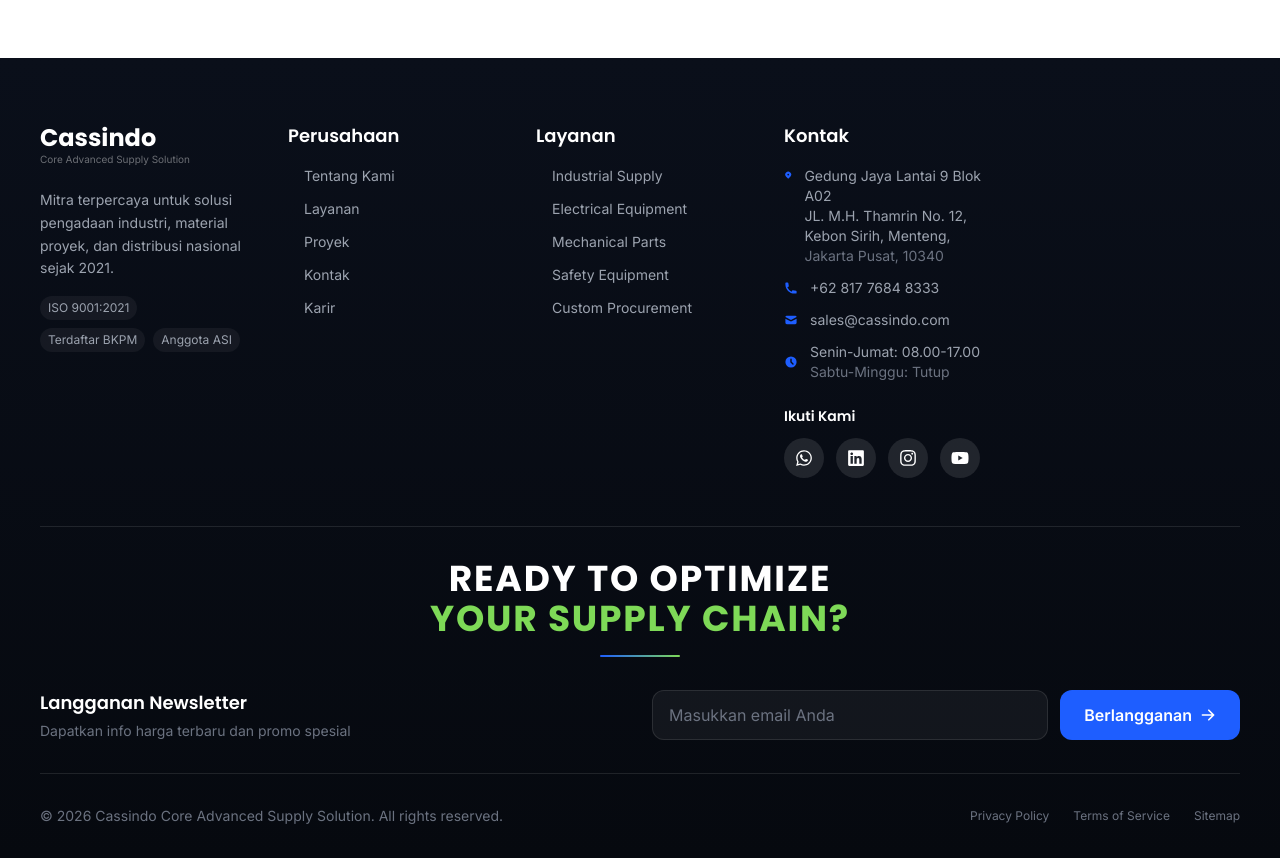
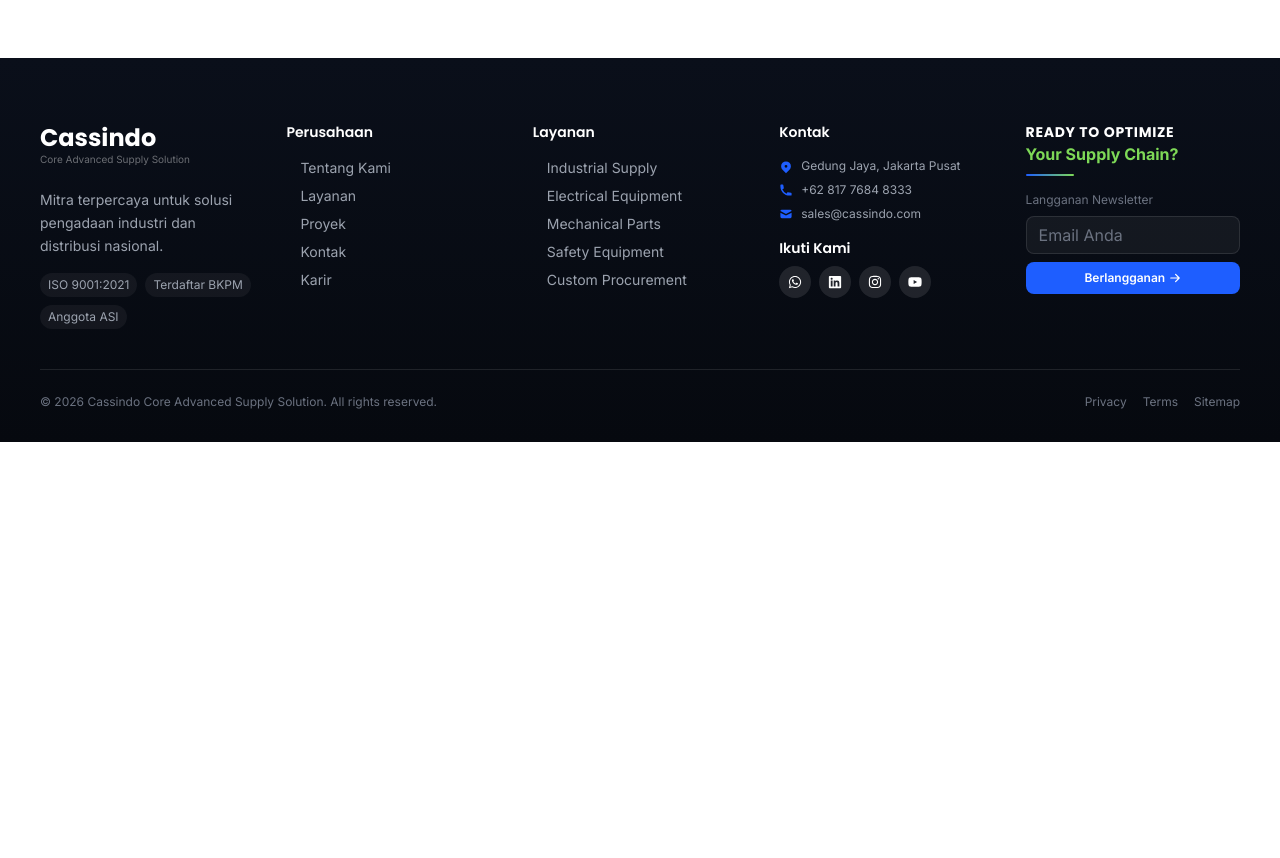
Before and after one commit to herlan-syihabudin/CASSINDO, a Next.js app: page /faq in a window 1280 px wide. Shown: the part 1060-1918 px from the top of the page. After the commit the page ends 1502 px from the top, so only its background shows below. Built offline with nearby package versions, Linux system fonts and the light colour scheme.

Commit message:
Refactor Footer component layout and styles

```diff
--- a/src/components/Footer.tsx
+++ b/src/components/Footer.tsx
@@ -52,134 +52,87 @@ export default function Footer() {
     { icon: FaLinkedin, href: 'https://linkedin.com/company/cassindo', label: 'LinkedIn', color: '#0077B5' },
     { icon: FaInstagram, href: 'https://instagram.com/cassindo', label: 'Instagram', color: '#E4405F' },
     { icon: FaYoutube, href: 'https://youtube.com/c/cassindo', label: 'YouTube', color: '#FF0000' },
-    // TikTok dihapus
   ]
 
   return (
     <footer className="bg-gradient-to-b from-[#0A0F1A] to-[#06090F] text-gray-400">
-      {/* Main Footer */}
       <div className="container-custom pt-16 pb-8">
-        <div className="grid md:grid-cols-2 lg:grid-cols-5 gap-10 mb-12">
+        {/* Main Footer Grid - 5 kolom */}
+        <div className="grid md:grid-cols-2 lg:grid-cols-5 gap-8 mb-10">
 
-          {/* Company Info - Logo tanpa CSS (sama dengan navbar) */}
-          <div className="lg:col-span-1.5">
-            <motion.div
-              initial={{ opacity: 0, y: 20 }}
-              whileInView={{ opacity: 1, y: 0 }}
-              transition={{ duration: 0.5 }}
-              viewport={{ once: true }}
-              className="mb-6"
-            >
-              <Link href="/" className="flex flex-col gap-0 group">
-                <div>
+          {/* Kolom 1: Company Info */}
+          <div className="lg:col-span-1">
+            <Link href="/" className="flex flex-col gap-0 group mb-4">
               <span className="font-poppins font-bold text-2xl text-white group-hover:text-accent transition-colors">
                 Cassindo
               </span>
               <p className="text-[10px] text-white/40 -mt-0.5">
                 Core Advanced Supply Solution
               </p>
-                </div>
-                {/* Underline animation */}
               <span className="block h-0.5 bg-accent transition-all duration-300 scale-x-0 group-hover:scale-x-100 origin-left mt-1" style={{ width: '100%' }} />
             </Link>
-              <p className="text-sm leading-relaxed text-gray-400 mt-4 mb-4">
-                Mitra terpercaya untuk solusi pengadaan industri, material proyek,
-                dan distribusi nasional sejak 2021.
+            <p className="text-sm leading-relaxed text-gray-400 mb-4">
+              Mitra terpercaya untuk solusi pengadaan industri dan distribusi nasional.
             </p>
-
-              {/* Trust Badges */}
-              <div className="flex flex-wrap gap-2 mt-4">
+            <div className="flex flex-wrap gap-2">
               <span className="text-xs bg-white/5 px-2 py-1 rounded-full">ISO 9001:2021</span>
               <span className="text-xs bg-white/5 px-2 py-1 rounded-full">Terdaftar BKPM</span>
               <span className="text-xs bg-white/5 px-2 py-1 rounded-full">Anggota ASI</span>
             </div>
-            </motion.div>
           </div>
 
-          {/* Perusahaan Links */}
-          <motion.div
-            initial={{ opacity: 0, y: 20 }}
-            whileInView={{ opacity: 1, y: 0 }}
-            transition={{ duration: 0.5, delay: 0.1 }}
-            viewport={{ once: true }}
-          >
-            <h4 className="text-white font-semibold mb-4 text-lg">Perusahaan</h4>
-            <ul className="space-y-3 text-sm">
+          {/* Kolom 2: Perusahaan */}
+          <div>
+            <h4 className="text-white font-semibold mb-4 text-sm">Perusahaan</h4>
+            <ul className="space-y-2 text-sm">
               {footerLinks.perusahaan.map((link) => (
                 <li key={link.href}>
-                  <Link
-                    href={link.href}
-                    className="hover:text-primary transition-all duration-300 hover:translate-x-1 inline-flex items-center gap-1 group"
-                  >
-                    <HiArrowRight className="opacity-0 group-hover:opacity-100 text-xs transition" />
+                  <Link href={link.href} className="hover:text-primary transition-all duration-300 hover:translate-x-1 inline-flex items-center gap-1 group text-gray-400 hover:text-primary">
+                    <HiArrowRight className="opacity-0 group-hover:opacity-100 text-[10px] transition" />
                     {link.label}
                   </Link>
                 </li>
               ))}
             </ul>
-          </motion.div>
+          </div>
 
-          {/* Layanan Links */}
-          <motion.div
-            initial={{ opacity: 0, y: 20 }}
-            whileInView={{ opacity: 1, y: 0 }}
-            transition={{ duration: 0.5, delay: 0.2 }}
-            viewport={{ once: true }}
-          >
-            <h4 className="text-white font-semibold mb-4 text-lg">Layanan</h4>
-            <ul className="space-y-3 text-sm">
+          {/* Kolom 3: Layanan */}
+          <div>
+            <h4 className="text-white font-semibold mb-4 text-sm">Layanan</h4>
+            <ul className="space-y-2 text-sm">
               {footerLinks.layanan.slice(0, 5).map((link) => (
                 <li key={link.href}>
-                  <Link
-                    href={link.href}
-                    className="hover:text-primary transition-all duration-300 hover:translate-x-1 inline-flex items-center gap-1 group"
-                  >
-                    <HiArrowRight className="opacity-0 group-hover:opacity-100 text-xs transition" />
+                  <Link href={link.href} className="hover:text-primary transition-all duration-300 hover:translate-x-1 inline-flex items-center gap-1 group text-gray-400 hover:text-primary">
+                    <HiArrowRight className="opacity-0 group-hover:opacity-100 text-[10px] transition" />
                     {link.label}
                   </Link>
                 </li>
               ))}
             </ul>
-          </motion.div>
+          </div>
 
-          {/* Kontak & Social */}
-          <motion.div
-            initial={{ opacity: 0, y: 20 }}
-            whileInView={{ opacity: 1, y: 0 }}
-            transition={{ duration: 0.5, delay: 0.3 }}
-            viewport={{ once: true }}
-          >
-            <h4 className="text-white font-semibold mb-4 text-lg">Kontak</h4>
-            <div className="space-y-3 text-sm">
-              <div className="flex items-start gap-3 group">
-                <HiLocationMarker className="text-primary mt-0.5 group-hover:scale-110 transition" />
+          {/* Kolom 4: Kontak & Social */}
           <div>
-                  <p>Gedung Jaya Lantai 9 Blok A02</p>
-                  <p>JL. M.H. Thamrin No. 12, Kebon Sirih, Menteng,</p>
-                  <p className="text-gray-500">Jakarta Pusat, 10340</p>
+            <h4 className="text-white font-semibold mb-4 text-sm">Kontak</h4>
+            <div className="space-y-2 text-sm">
+              <div className="flex items-start gap-2 group">
+                <HiLocationMarker className="text-primary text-sm mt-0.5" />
+                <p className="text-gray-400 text-xs">Gedung Jaya, Jakarta Pusat</p>
               </div>
+              <div className="flex items-center gap-2 group">
+                <HiPhone className="text-primary text-sm" />
+                <a href="tel:+6281776848333" className="text-gray-400 hover:text-primary text-xs">+62 817 7684 8333</a>
               </div>
-              <div className="flex items-center gap-3 group">
-                <HiPhone className="text-primary group-hover:rotate-12 transition" />
-                <a href="tel:+6281776848333" className="hover:text-primary transition">+62 817 7684 8333</a>
-              </div>
-              <div className="flex items-center gap-3 group">
-                <HiMail className="text-primary group-hover:-translate-y-0.5 transition" />
-                <a href="mailto:sales@cassindo.com" className="hover:text-primary transition">sales@cassindo.com</a>
-              </div>
-              <div className="flex items-center gap-3 group">
-                <HiClock className="text-primary" />
-                <div>
-                  <p>Senin-Jumat: 08.00-17.00</p>
-                  <p className="text-gray-500">Sabtu-Minggu: Tutup</p>
-                </div>
+              <div className="flex items-center gap-2 group">
+                <HiMail className="text-primary text-sm" />
+                <a href="mailto:sales@cassindo.com" className="text-gray-400 hover:text-primary text-xs">sales@cassindo.com</a>
               </div>
             </div>
 
             {/* Social Media */}
-            <div className="mt-6">
-              <h4 className="text-white font-semibold mb-3 text-sm">Ikuti Kami</h4>
-              <div className="flex gap-3">
+            <div className="mt-4">
+              <h4 className="text-white font-semibold mb-2 text-sm">Ikuti Kami</h4>
+              <div className="flex gap-2">
                 {socialLinks.map((social) => (
                   <motion.a
                     key={social.label}
@@ -187,95 +140,74 @@ export default function Footer() {
                     target="_blank"
                     rel="noopener noreferrer"
                     aria-label={social.label}
-                    whileHover={{ y: -3, scale: 1.1 }}
+                    whileHover={{ y: -2, scale: 1.05 }}
                     whileTap={{ scale: 0.95 }}
-                    className="w-10 h-10 bg-white/10 rounded-full flex items-center justify-center hover:shadow-lg transition-all duration-300"
-                    onMouseEnter={(e) => {
-                      e.currentTarget.style.backgroundColor = social.color
-                    }}
-                    onMouseLeave={(e) => {
-                      e.currentTarget.style.backgroundColor = ''
-                    }}
+                    className="w-8 h-8 bg-white/10 rounded-full flex items-center justify-center hover:shadow-lg transition-all duration-300"
+                    onMouseEnter={(e) => { e.currentTarget.style.backgroundColor = social.color }}
+                    onMouseLeave={(e) => { e.currentTarget.style.backgroundColor = '' }}
                   >
-                    <social.icon className="text-white text-lg" />
+                    <social.icon className="text-white text-sm" />
                   </motion.a>
                 ))}
               </div>
             </div>
-          </motion.div>
           </div>
 
-        {/* Newsletter Section - Dengan Tagline Premium */}
-        <motion.div
-          initial={{ opacity: 0, y: 20 }}
-          whileInView={{ opacity: 1, y: 0 }}
-          transition={{ duration: 0.5, delay: 0.4 }}
-          viewport={{ once: true }}
-          className="border-t border-white/10 pt-8 mb-8"
-        >
-          {/* Tagline Premium - Kontras */}
-          <div className="text-center mb-8">
-            <h3 className="text-2xl md:text-3xl lg:text-4xl font-bold text-white uppercase tracking-wider">
+          {/* Kolom 5: Tagline + Newsletter (SEJAJAR dengan Ikuti Kami) */}
+          <div>
+            {/* Tagline Premium */}
+            <div className="mb-4">
+              <h3 className="text-white font-bold text-sm uppercase tracking-wider">
                 Ready to Optimize
-              <span className="text-accent block"> Your Supply Chain?</span>
               </h3>
-            <div className="w-20 h-0.5 bg-gradient-to-r from-primary to-accent mx-auto mt-4 rounded-full" />
+              <p className="text-accent font-bold text-base">
+                Your Supply Chain?
+              </p>
+              <div className="w-12 h-0.5 bg-gradient-to-r from-primary to-accent mt-2 rounded-full" />
             </div>
 
-          <div className="grid md:grid-cols-2 gap-6 items-center">
-            <div>
-              <h4 className="text-white font-semibold text-lg mb-1">Langganan Newsletter</h4>
-              <p className="text-gray-500 text-sm">Dapatkan info harga terbaru dan promo spesial</p>
-            </div>
-            <form onSubmit={handleSubscribe} className="flex flex-col sm:flex-row gap-3">
-              <div className="flex-1 relative">
+            {/* Newsletter Form */}
+            <form onSubmit={handleSubscribe} className="mt-3">
+              <p className="text-gray-500 text-xs mb-2">Langganan Newsletter</p>
+              <div className="flex flex-col gap-2">
                 <input
                   type="email"
                   value={email}
                   onChange={(e) => setEmail(e.target.value)}
-                  placeholder="Masukkan email Anda"
-                  className="w-full px-4 py-3 bg-white/5 border border-white/10 rounded-xl text-white placeholder-gray-500 focus:outline-none focus:border-primary transition"
+                  placeholder="Email Anda"
+                  className="w-full px-3 py-2 bg-white/5 border border-white/10 rounded-lg text-white placeholder-gray-500 text-sm focus:outline-none focus:border-primary transition"
                   required
                 />
-              </div>
                 <button
                   type="submit"
-                className="px-6 py-3 bg-primary text-white font-semibold rounded-xl hover:bg-primary-dark transition-all duration-300 hover:-translate-y-0.5 flex items-center justify-center gap-2 group"
+                  className="px-3 py-2 bg-primary text-white text-xs font-semibold rounded-lg hover:bg-primary-dark transition-all duration-300 flex items-center justify-center gap-1 group"
                 >
                   {isSubscribed ? (
                     <>
-                    <HiCheckCircle className="text-lg" />
+                      <HiCheckCircle className="text-sm" />
                       <span>Terdaftar!</span>
                     </>
                   ) : (
                     <>
                       <span>Berlangganan</span>
-                    <HiArrowRight className="group-hover:translate-x-1 transition" />
+                      <HiArrowRight className="text-xs group-hover:translate-x-0.5 transition" />
                     </>
                   )}
                 </button>
+              </div>
             </form>
           </div>
-        </motion.div>
+        </div>
 
         {/* Bottom Bar */}
-        <div className="border-t border-white/10 pt-8">
-          <div className="flex flex-col md:flex-row justify-between items-center gap-4 text-sm">
+        <div className="border-t border-white/10 pt-6 flex flex-col md:flex-row justify-between items-center gap-3 text-xs">
           <p className="text-gray-500">
-              &copy; {currentYear} Cassindo Core Advanced Supply Solution.
-              <span className="hidden md:inline"> All rights reserved.</span>
+            &copy; {currentYear} Cassindo Core Advanced Supply Solution. All rights reserved.
           </p>
-            <div className="flex gap-6">
-              <Link href="/privacy" className="text-gray-500 hover:text-primary transition text-xs">
-                Privacy Policy
-              </Link>
-              <Link href="/terms" className="text-gray-500 hover:text-primary transition text-xs">
-                Terms of Service
-              </Link>
-              <Link href="/sitemap" className="text-gray-500 hover:text-primary transition text-xs">
-                Sitemap
-              </Link>
-            </div>
+          <div className="flex gap-4">
+            <Link href="/privacy" className="text-gray-500 hover:text-primary transition">Privacy</Link>
+            <Link href="/terms" className="text-gray-500 hover:text-primary transition">Terms</Link>
+            <Link href="/sitemap" className="text-gray-500 hover:text-primary transition">Sitemap</Link>
           </div>
         </div>
       </div>
@@ -290,11 +222,11 @@ export default function Footer() {
         transition={{ delay: 1, type: 'spring' }}
         whileHover={{ scale: 1.1 }}
         whileTap={{ scale: 0.95 }}
-        className="fixed bottom-6 right-6 z-50 bg-[#25D366] text-white p-4 rounded-full shadow-lg hover:shadow-xl transition-all duration-300 group"
+        className="fixed bottom-6 right-6 z-50 bg-[#25D366] text-white p-3 rounded-full shadow-lg hover:shadow-xl transition-all duration-300 group"
         aria-label="Chat on WhatsApp"
       >
-        <FaWhatsapp className="text-2xl group-hover:scale-110 transition" />
-        <span className="absolute right-full mr-3 top-1/2 -translate-y-1/2 bg-gray-900 text-white text-xs px-2 py-1 rounded whitespace-nowrap opacity-0 group-hover:opacity-100 transition">
+        <FaWhatsapp className="text-xl group-hover:scale-110 transition" />
+        <span className="absolute right-full mr-2 top-1/2 -translate-y-1/2 bg-gray-900 text-white text-[10px] px-2 py-1 rounded whitespace-nowrap opacity-0 group-hover:opacity-100 transition">
           Chat via WhatsApp
         </span>
       </motion.a>
```
Lines whose indentation alone changed are shown as unchanged.
